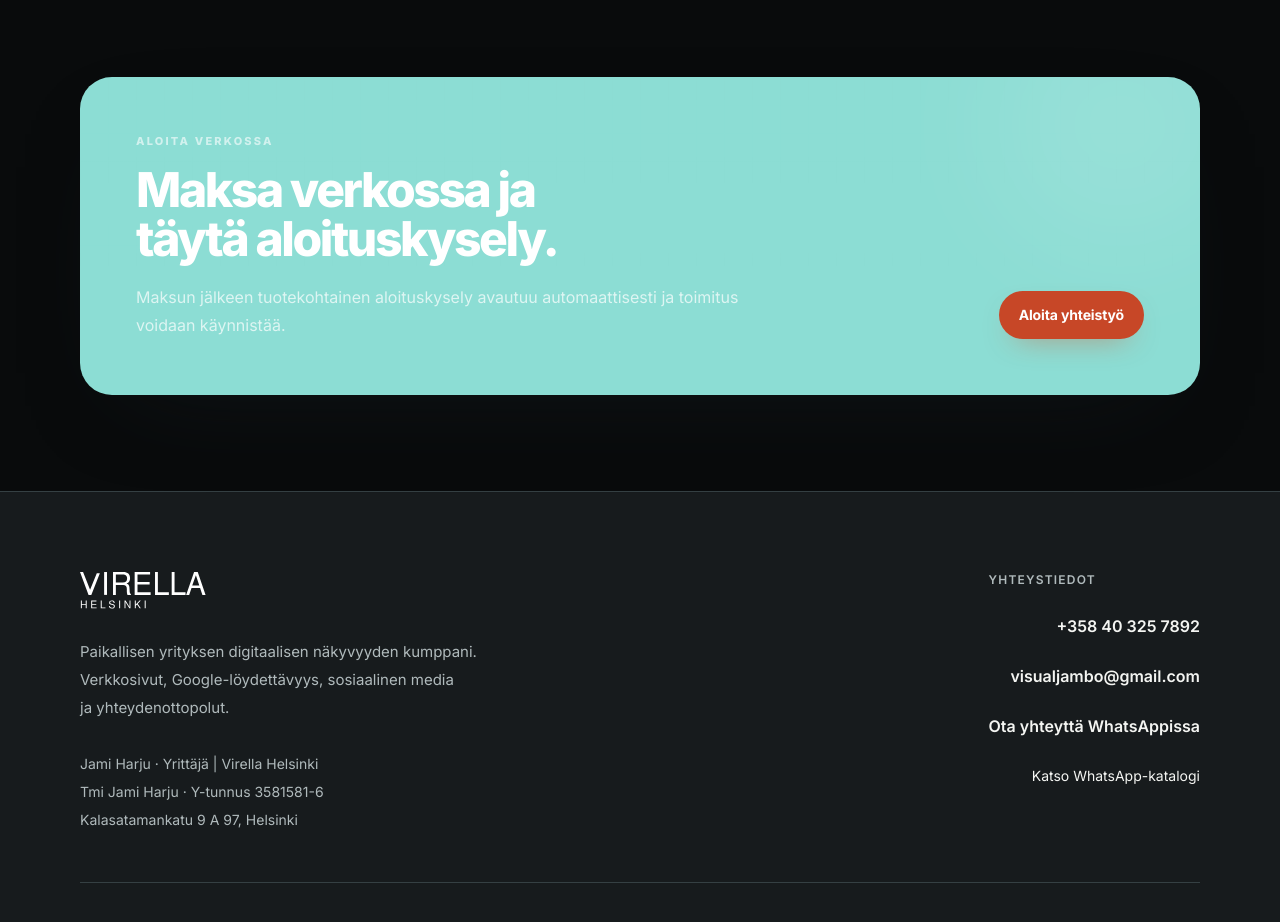
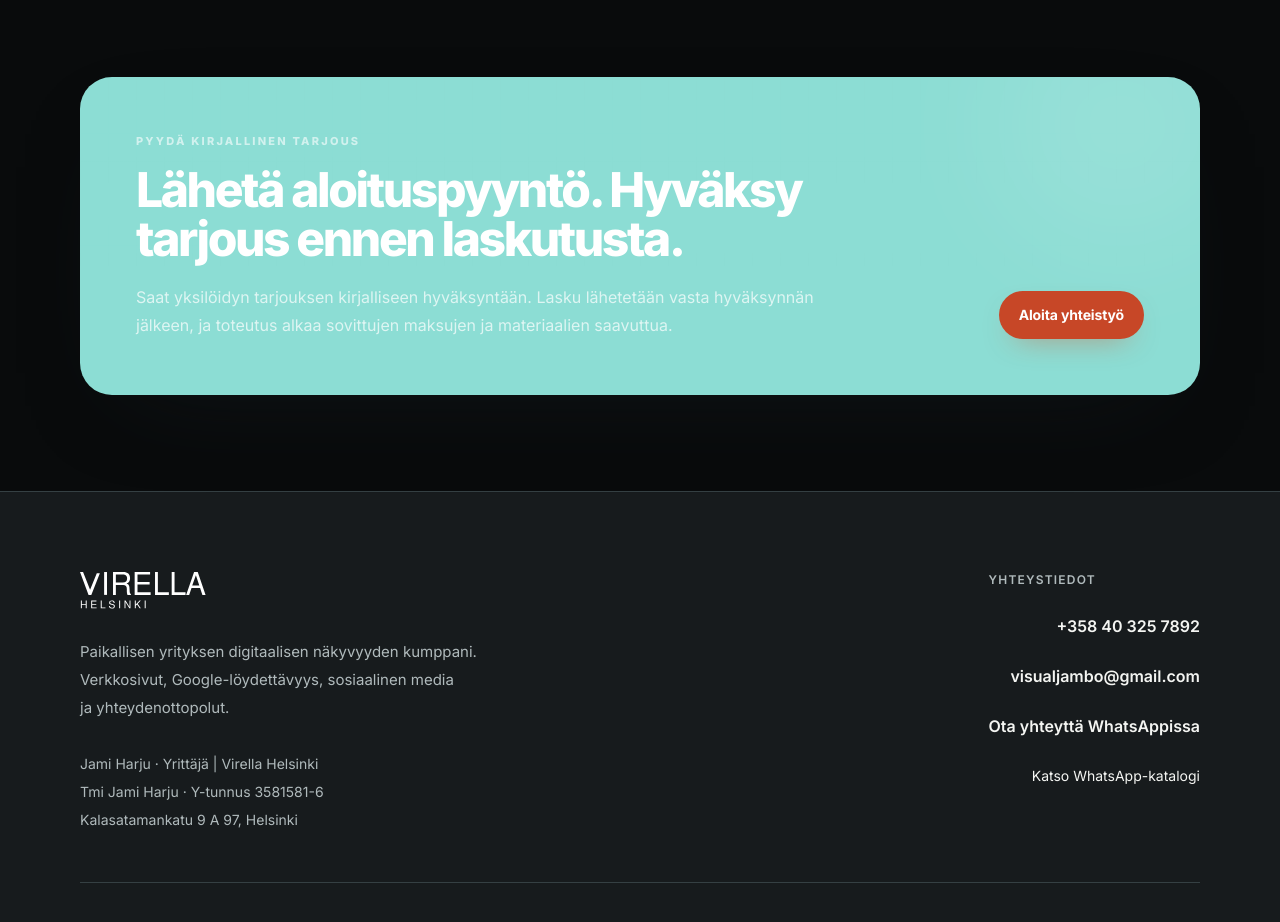
Before and after one commit to Jambovisuaalit/virella-helsinki-web, a Next.js app: page /instagram in a window 1280 px wide. Shown: the part 2600-3522 px from the top of the page. Built offline with nearby package versions, Linux system fonts and the light colour scheme.

Commit message:
fix: quote-only service final CTA describes approval before payment

```diff
--- a/components/marketing/service-landing-page.tsx
+++ b/components/marketing/service-landing-page.tsx
@@ -8,6 +8,7 @@ import { ButtonLink } from "@/components/ui/button";
 import { Card } from "@/components/ui/card";
 import { products, type ProductId } from "@/config/products";
 import { taxConfig } from "@/config/tax";
+import { requiresWrittenOffer } from "@/config/offer-master";
 import { servicePageContent } from "@/content/fi/services";
 
 const euro = new Intl.NumberFormat("fi-FI", {
@@ -24,6 +25,7 @@ export function ServiceLandingPage({ productKey }: ServiceLandingPageProps) {
   const product = products[productKey];
   const content = servicePageContent[productKey];
   const isConversionFix = productKey === "websiteFix";
+  const quoteOnly = requiresWrittenOffer(product.id);
 
   return (
     <>
@@ -175,11 +177,11 @@ export function ServiceLandingPage({ productKey }: ServiceLandingPageProps) {
               <div className="pointer-events-none absolute -right-12 -top-20 h-64 w-64 rounded-full bg-white/10 blur-3xl" aria-hidden="true" />
               <div className="relative flex flex-col gap-9 md:flex-row md:items-end md:justify-between">
                 <div className="max-w-[720px]">
-                  <p className="text-[11px] font-extrabold uppercase tracking-[0.2em] text-white/60">{isConversionFix ? "Conversion Fix · 690 € · toimitus 72 h" : "Aloita verkossa"}</p>
-                  <h2 className="mt-4 text-4xl font-extrabold leading-[1.02] tracking-[-0.05em] sm:text-5xl">{isConversionFix ? "Tee yhteydenotosta asiakkaalle helpompi." : "Maksa verkossa ja täytä aloituskysely."}</h2>
-                  <p className="mt-5 max-w-[680px] text-base leading-7 text-white/70">{isConversionFix ? "Kiinteä 690 € kertamaksu. 72 tunnin toimitusaika alkaa, kun maksu, aloituskysely ja toteutukseen tarvittavat materiaalit tai käyttöoikeudet ovat käytettävissä." : "Maksun jälkeen tuotekohtainen aloituskysely avautuu automaattisesti ja toimitus voidaan käynnistää."}</p>
+                  <p className="text-[11px] font-extrabold uppercase tracking-[0.2em] text-white/60">{isConversionFix ? "Conversion Fix · 690 € · toimitus 72 h" : quoteOnly ? "Pyydä kirjallinen tarjous" : "Aloita verkossa"}</p>
+                  <h2 className="mt-4 text-4xl font-extrabold leading-[1.02] tracking-[-0.05em] sm:text-5xl">{isConversionFix ? "Tee yhteydenotosta asiakkaalle helpompi." : quoteOnly ? "Lähetä aloituspyyntö. Hyväksy tarjous ennen laskutusta." : "Maksa verkossa ja täytä aloituskysely."}</h2>
+                  <p className="mt-5 max-w-[680px] text-base leading-7 text-white/70">{isConversionFix ? "Kiinteä 690 € kertamaksu. 72 tunnin toimitusaika alkaa, kun maksu, aloituskysely ja toteutukseen tarvittavat materiaalit tai käyttöoikeudet ovat käytettävissä." : quoteOnly ? "Saat yksilöidyn tarjouksen kirjalliseen hyväksyntään. Lasku lähetetään vasta hyväksynnän jälkeen, ja toteutus alkaa sovittujen maksujen ja materiaalien saavuttua." : "Maksun jälkeen tuotekohtainen aloituskysely avautuu automaattisesti ja toimitus voidaan käynnistää."}</p>
                 </div>
-                <BuyButton productId={product.id} label={isConversionFix ? "Osta Conversion Fix · 690 €" : "Osta nyt"} className="shrink-0" source="final_cta" />
+                <BuyButton productId={product.id} label={isConversionFix ? "Osta Conversion Fix · 690 €" : quoteOnly ? "Aloita yhteistyö" : "Osta nyt"} className="shrink-0" source="final_cta" />
               </div>
             </div>
           </SectionContainer>
```
